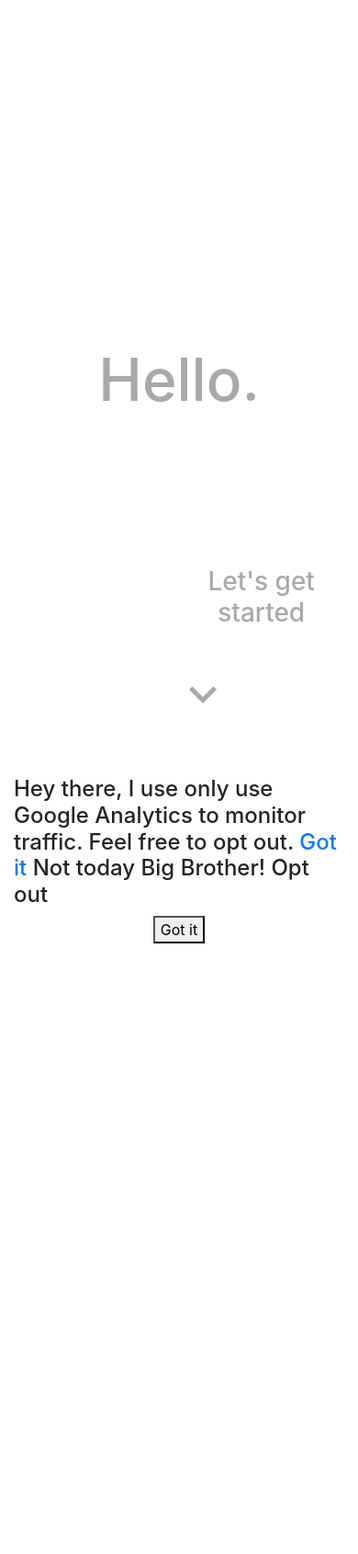
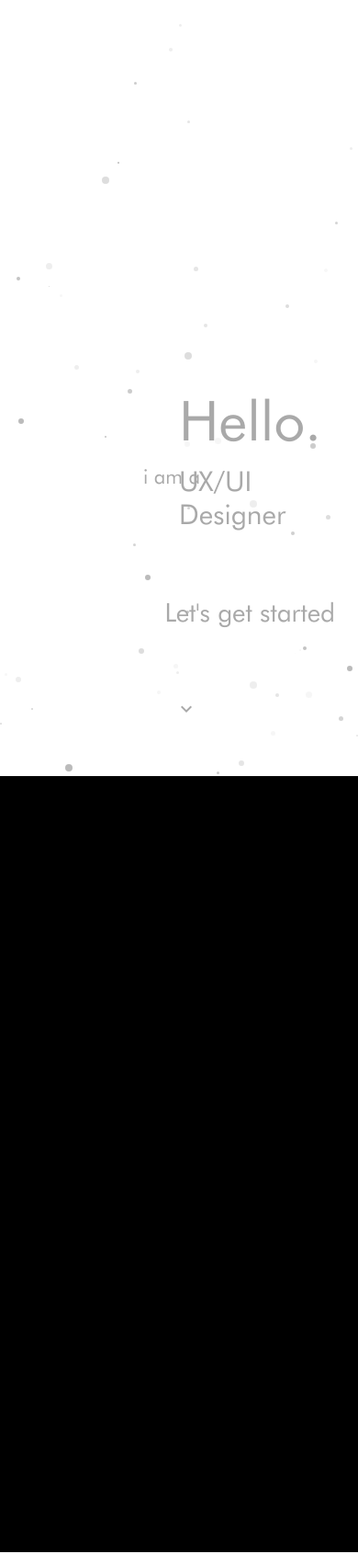
Before and after one commit to israel-fl/Portfolio, a Flask app: page / in a window 390 px wide. Shown: the whole page at 92% size. Before the commit the page ends 1026 px from the top, so only its background shows below. Run offline with Flask 2, Linux system fonts and the light colour scheme; some libraries are stand-ins or nearby versions.

Commit message:
Add particles, restructure header as a fixed div, add subtitles and second section

```diff
--- a/app/static/css/index.css
+++ b/app/static/css/index.css
@@ -1,6 +1,15 @@
 html, body {
     margin: 0;
-    width: 100%
+    width: 100%;
+    font-family: 'futura_bk_btbook';
+}
+
+@font-face {
+    font-family: 'futura_bk_btbook';
+    src: url('/static/font/futura_book_font-webfont.woff2') format('woff2'),
+    url('/static/font/futura_book_font-webfont.woff') format('woff');
+    font-weight: normal;
+    font-style: normal;
 }
 
 .main-header {
@@ -28,9 +37,8 @@ html, body {
     color: #A9A9A9;
 }
 
-.expand {
-    font-size: 60px;
-
+.text-white {
+    color: #FFFFFF;
 }
 
 .background {
@@ -54,6 +62,7 @@ html, body {
     bottom: 9rem;
     left: 46%;
 }
+
 #scroll-d {
     position: absolute;
     left: 49%;
@@ -75,6 +84,38 @@ html, body {
         opacity: 0;
     }
 }
-@media (max-width: 768px) {
 
+.section-2 {
+    background: #000;
+    height: 100vh;
+    width: 100%;
 }
+
+.center-header {
+    height: 100%;
+    width: 100%;
+}
+
+.center-header h1 {
+    position: fixed;
+    top: 50%;
+    z-index:  10;
+    left: 50%;
+    font-size: 60px;
+}
+
+.center-header h3 {
+    position: fixed;
+    top: 60%;
+    z-index:  10;
+    left: 50%;
+    font-size: 30px;
+}
+
+.center-header h4 {
+    position: fixed;
+    top: 60%;
+    z-index:  10;
+    left: 40%;
+    font-size: 22px;
+}
--- /dev/null
+++ b/app/static/js/particles.js
@@ -0,0 +1,186 @@
+var MathHelper = {
+	randomRange: function (min, max) {
+		return Math.floor(Math.random() * (max - min + 1)) + min;
+	}
+};
+
+var Particles = (function () {
+
+	var list = [];
+
+	var Particle = function (x, y, size, xSpeed, ySpeed, life, opacity) {
+
+		this.x = x;
+		this.y = y;
+		this.maxSize = size;
+		this.maxOpacity = opacity;
+		this.size = 1;
+		this.opacity = 0;
+		this.xSpeed = xSpeed || 1;
+		this.ySpeed = ySpeed || 1;
+		this.life = life;
+		this.element = document.createElement('div');
+
+		this.element.style.cssText =
+			'background-color:#AAA;position:absolute;' +
+			'opacity:' + this.opacity + ';' +
+			'width:' + this.size + 'px;' +
+			'height:' + this.size + 'px;' +
+			'border-radius:' + this.size + 'px;' +
+			'left:' + x + 'px;' +
+			'top:' + y + 'px;';
+	};
+
+	Particle.prototype = {
+
+		setOpacity: function (opacity) {
+
+			this.opacity = opacity;
+			this.element.style.opacity = opacity / 100;
+		},
+
+		setSize: function (size) {
+
+			this.size = size;
+			this.element.style.borderRadius = this.element.style.height = this.element.style.width = size + "px";
+		},
+
+		setX: function (x) {
+
+			this.x = x;
+			this.element.style.left = x + "px";
+		},
+
+		setY: function (y) {
+
+			this.y = y;
+			this.element.style.top = y + "px";
+		}
+	}
+
+	var createNew = function (x, y, size, xSpeed, ySpeed, life, opacity) {
+
+		var particle = new Particle(x, y, size, xSpeed, ySpeed, life, opacity);
+		list.push(particle);
+		return particle;
+	};
+
+	var animate = function () {
+
+		var i = list.length;
+
+		while (i--) {
+
+			var particle = list[i];
+
+			particle.life--;
+
+			// Animate in
+			if (particle.life > 0) {
+
+
+				if (particle.opacity < particle.maxOpacity) {
+
+					particle.setOpacity(particle.opacity + 10);
+				}
+
+				if (particle.size < particle.maxSize) {
+
+					particle.setSize(particle.size + 1);
+				}
+			}
+
+			// particle.setX(particle.x + particle.xSpeed);
+			particle.setY(particle.y + particle.ySpeed);
+
+			// Animate out
+			if (particle.life <= 0) {
+
+				particle.setSize(particle.size - 1);
+				particle.setOpacity(particle.opacity - 1);
+
+				if (particle.size <= 0) {
+
+					particle.element.parentNode.removeChild(particle.element);
+					list.splice(i, 1);
+				}
+			}
+		}
+	};
+
+	return {
+		createNew: createNew,
+		animate: animate
+	}
+
+})();
+
+var Stage = (function () {
+
+	var stage = document.getElementById('particles');
+
+	var addChild = function (thing) {
+
+		stage.appendChild(thing.element);
+	};
+
+	return {
+		addChild: addChild
+	};
+
+})();
+
+var Renderer = (function () {
+
+	var frameNumber = 0;
+
+	var render = function (callback, fps) {
+
+		fps = fps || 30;
+
+		if (frameNumber == fps * 100) frameNumber = 0;
+
+		callback();
+
+		frameNumber++;
+
+		setTimeout(function () {
+
+			render(callback);
+		}, 1000 / fps);
+	};
+
+	var getFrameNumber = function () {
+
+		return frameNumber;
+	};
+
+	return {
+		render: render,
+		getFrameNumber: getFrameNumber
+	};
+
+})();
+
+Renderer.render(function () {
+
+	var density = 1,
+		speed = 1;
+
+	while(density--) {
+
+		Stage.addChild(Particles.createNew(
+			Math.random() * window.innerWidth, // x
+			Math.random() * window.innerHeight, // y
+			MathHelper.randomRange(2, 8), // size
+			MathHelper.randomRange(-speed, speed), // xSpeed
+			MathHelper.randomRange(0, speed), // ySpeed
+            50,
+			// MathHelper.randomRange(10, 20), // life
+			MathHelper.randomRange(1, 80) // opacity
+		));
+	}
+
+	Particles.animate();
+
+}, 60);
--- a/app/templates/index.html
+++ b/app/templates/index.html
@@ -9,7 +9,7 @@
 {% endblock %}
 
 {% block body %}
-    <body class="background">
+    <body class="background" id="particles">
     {{ super() }}
     <!--================== Navigation ==================-->
 
@@ -68,11 +68,7 @@
     <div class="main-header">
         <div class="container-fluid h-100">
             <div class="row section"></div>
-            <div class="row section">
-                <div class="col-sm-12 text-center my-auto">
-                    <h1 class="header-title text-gray">Hello.</h1>
-                </div>
-            </div>
+            <div class="row section"></div>
             <div class="row section">
                 <div class="col-sm-12 text-center">
                     <h3 class="text-gray scroll-down">Let's get started</h3>
@@ -80,36 +76,55 @@
                 </div>
             </div>
         </div>
-    </div>
+
+        <div class="section-2">
+            <div class="center-header">
+                <h1 class="text-gray">Hello.</h1>
+                <h4 class="text-gray">i am a</h4><h3 class="text-gray">UX/UI Designer</h3>
+            </div>
+            <div class="container-fluid">
+                <div class="row justify-content-center">
+                    <div class="col-sm-5">
+
+                    </div>
+                    <div class="col-sm-5">
+
+                    </div>
+                </div>
+            </div>
+
+        </div>
     </body>
 {% endblock %}
 <!-- End of body block -->
 
 <!--================== Footer ==================-->
 {% block footer %}
-    <footer>
-
-        {% if not session["cookies_collapsed"] %}
-            <div class="container-fluid cookie-banner" id="cookie-banner">
-                <div class="row h-100">
-                    <div class="col-sm-9 nav-banner-textwrap my-auto">
-                        <h4>Hey there, I use only use Google Analytics to monitor traffic. Feel free to opt out. <a
-                                href="/privacy">Got it</a> <a>Not today Big Brother! Opt out</a></h4>
-                    </div>
-                    <div class="col-sm-3 text-center my-auto got-it-cookie">
-                        <button class="mui-btn mui-btn--raised cookie-btn"
-                                id="close-cookie-banner">
-                            Got it
-                        </button>
-                    </div>
-                </div>
-            </div>
-        {% endif %}
-    </footer>
+    {#    <footer>#}
+    {##}
+    {#        {% if not session["cookies_collapsed"] %}#}
+    {#            <div class="container-fluid cookie-banner" id="cookie-banner">#}
+    {#                <div class="row h-100">#}
+    {#                    <div class="col-sm-9 nav-banner-textwrap my-auto">#}
+    {#                        <h4>Hey there, I use only use Google Analytics to monitor traffic. Feel free to opt out. <a#}
+    {#                                href="/privacy">Got it</a> <a>Not today Big Brother! Opt out</a></h4>#}
+    {#                    </div>#}
+    {#                    <div class="col-sm-3 text-center my-auto got-it-cookie">#}
+    {#                        <button class="mui-btn mui-btn--raised cookie-btn"#}
+    {#                                id="close-cookie-banner">#}
+    {#                            Got it#}
+    {#                        </button>#}
+    {#                    </div>#}
+    {#                </div>#}
+    {#            </div>#}
+    {#        {% endif %}#}
+    {#    </footer>#}
 {% endblock %}
 
 {% block scripts %}
     {{ super() }}
     <script defer
             src="{{ url_for('static', filename='js/index.js')|autoversion }}"></script>
+    <script defer
+            src="{{ url_for('static', filename='js/particles.js')|autoversion }}"></script>
 {% endblock %}
```
Also changed, not shown: app/static/font/futura_book_font-webfont.woff (added), app/static/font/futura_book_font-webfont.woff2 (added).
